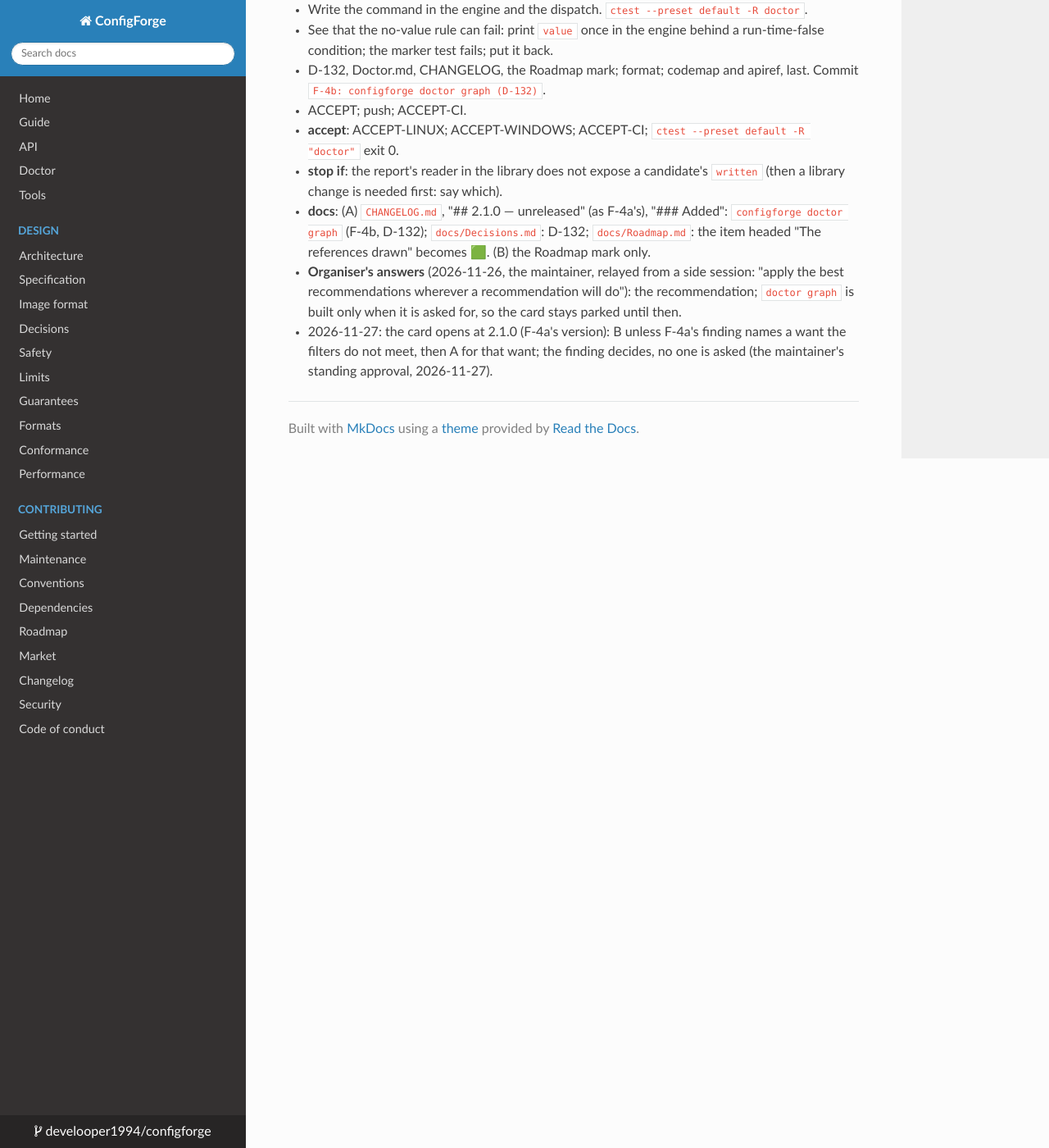
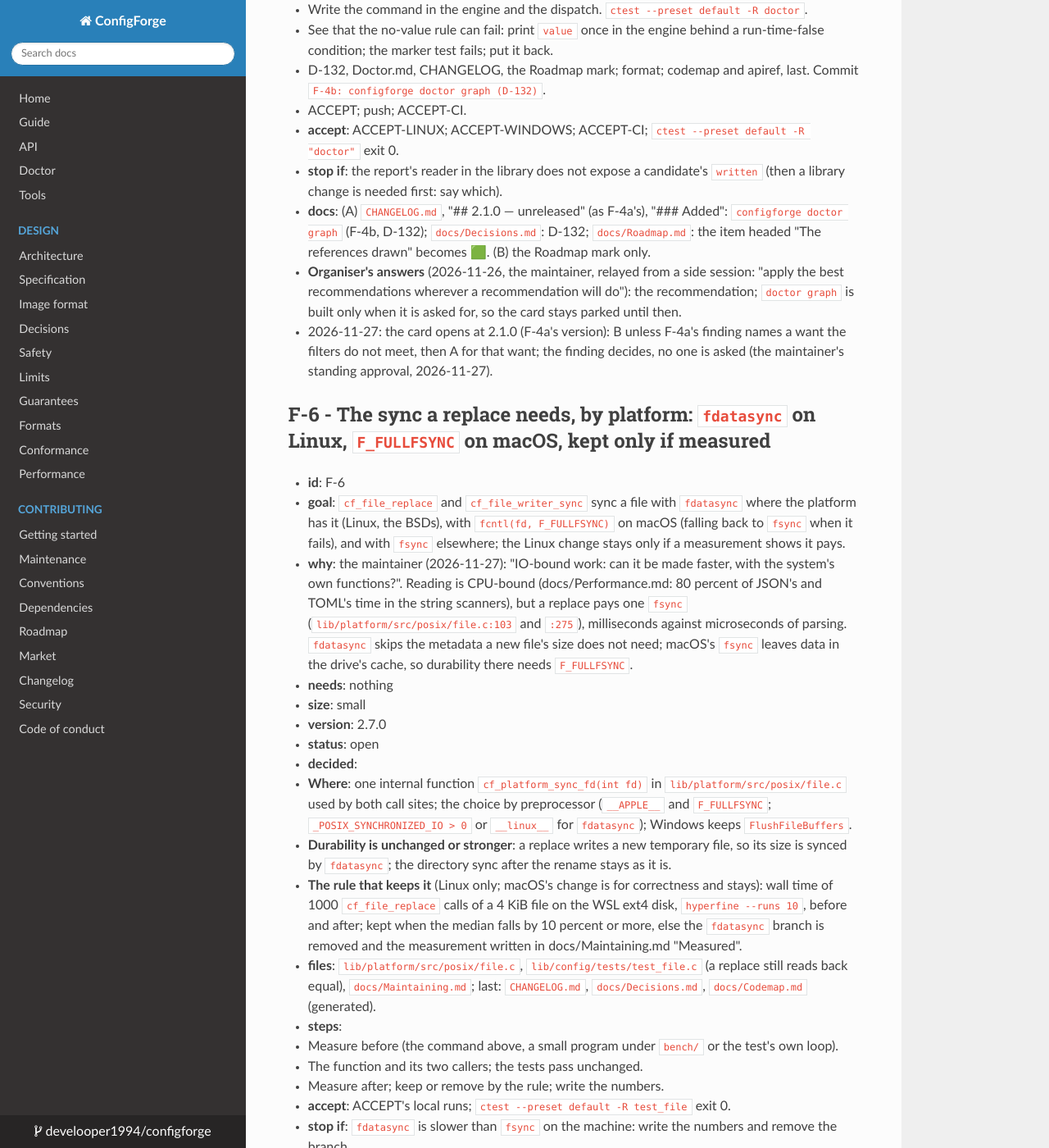
Before and after one commit to develooper1994/configforge, an MkDocs documentation site: the page built from docs/plan/F-files.md, in a window 1280 px wide and 1400 px high, scrolled down 31929 px. Shown: the whole window at 82% size. Built offline with MkDocs 1.6.1, drawn with Linux system fonts in a browser that asks for light colours; some of the changed text lies outside the part shown.

Commit message:
Plan: F-6 (fdatasync and F_FULLFSYNC, kept if measured) and F-7 (many small files, measured first)
Co-Authored-By: Claude Opus 5.5 <noreply@anthropic.com>

```diff
--- a/docs/plan/F-files.md
+++ b/docs/plan/F-files.md
@@ -531,3 +531,47 @@ written, F-3h), D-132 (`doctor graph`, F-4b).
 * **docs**: (A) `CHANGELOG.md`, "## 2.1.0 — unreleased" (as F-4a's), "### Added": `configforge doctor graph` (F-4b, D-132); `docs/Decisions.md`: D-132; `docs/Roadmap.md`: the item headed "The references drawn" becomes 🟩. (B) the Roadmap mark only.
 * **Organiser's answers** (2026-11-26, the maintainer, relayed from a side session: "apply the best recommendations wherever a recommendation will do"): the recommendation; `doctor graph` is built only when it is asked for, so the card stays parked until then.
   * 2026-11-27: the card opens at 2.1.0 (F-4a's version): B unless F-4a's finding names a want the filters do not meet, then A for that want; the finding decides, no one is asked (the maintainer's standing approval, 2026-11-27).
+
+## F-6 - The sync a replace needs, by platform: `fdatasync` on Linux, `F_FULLFSYNC` on macOS, kept only if measured
+
+* **id**: F-6
+* **goal**: `cf_file_replace` and `cf_file_writer_sync` sync a file with `fdatasync` where the platform has it (Linux, the BSDs), with `fcntl(fd, F_FULLFSYNC)` on macOS (falling back to `fsync` when it fails), and with `fsync` elsewhere; the Linux change stays only if a measurement shows it pays.
+* **why**: the maintainer (2026-11-27): "IO-bound work: can it be made faster, with the system's own functions?". Reading is CPU-bound (docs/Performance.md: 80 percent of JSON's and TOML's time in the string scanners), but a replace pays one `fsync` (`lib/platform/src/posix/file.c:103` and `:275`), milliseconds against microseconds of parsing. `fdatasync` skips the metadata a new file's size does not need; macOS's `fsync` leaves data in the drive's cache, so durability there needs `F_FULLFSYNC`.
+* **needs**: nothing
+* **size**: small
+* **version**: 2.7.0
+* **status**: open
+* **decided**:
+  * **Where**: one internal function `cf_platform_sync_fd(int fd)` in `lib/platform/src/posix/file.c` used by both call sites; the choice by preprocessor (`__APPLE__` and `F_FULLFSYNC`; `_POSIX_SYNCHRONIZED_IO > 0` or `__linux__` for `fdatasync`); Windows keeps `FlushFileBuffers`.
+  * **Durability is unchanged or stronger**: a replace writes a new temporary file, so its size is synced by `fdatasync`; the directory sync after the rename stays as it is.
+  * **The rule that keeps it** (Linux only; macOS's change is for correctness and stays): wall time of 1000 `cf_file_replace` calls of a 4 KiB file on the WSL ext4 disk, `hyperfine --runs 10`, before and after; kept when the median falls by 10 percent or more, else the `fdatasync` branch is removed and the measurement written in docs/Maintaining.md "Measured".
+* **files**: `lib/platform/src/posix/file.c`, `lib/config/tests/test_file.c` (a replace still reads back equal), `docs/Maintaining.md`; last: `CHANGELOG.md`, `docs/Decisions.md`, `docs/Codemap.md` (generated).
+* **steps**:
+  1. Measure before (the command above, a small program under `bench/` or the test's own loop).
+  2. The function and its two callers; the tests pass unchanged.
+  3. Measure after; keep or remove by the rule; write the numbers.
+* **accept**: ACCEPT's local runs; `ctest --preset default -R test_file` exit 0.
+* **stop if**: `fdatasync` is slower than `fsync` on the machine: write the numbers and remove the branch.
+* **docs**: `CHANGELOG.md`, under the newest unreleased heading, "### Changed": "a replace syncs with fdatasync on Linux and F_FULLFSYNC on macOS".
+
+## F-7 - Many small files: measured first, then the cost per file cut where it shows
+
+* **id**: F-7
+* **goal**: a benchmark loads a directory of 1000 configuration files of 200 bytes to 4 KiB (the `conf.d` case) and writes 1000 files with `cf_file_replace`; its report splits the time into system calls (open, fstat, read, close, fsync, rename) and parsing; one change is made only where the report shows system calls above a third of the time, chosen from: one directory sync for a batch of replaces in the same directory (a new `cf_file_options` flag, default off), and reading a file of known small size with one `read` into a stack buffer instead of a `FILE*` stream.
+* **why**: the maintainer (2026-11-27): "perhaps it makes sense when there are very many files". With one small file the open and the parse are both microseconds; with a thousand, the per-file system calls and above all a thousand `fsync`s of the same directory add up, and nothing in docs/Performance.md measures it yet.
+* **needs**: nothing
+* **size**: medium
+* **version**: 2.7.0
+* **status**: open
+* **decided**:
+  * **Measured with free tools**: `strace -c -f` for the system call share and `perf stat` (or `hyperfine`) for wall time, on WSL's ext4 and, where the maintainer's VM is up, on its disk; the report is a table in docs/Performance.md, "Many files".
+  * **Rejected now**: `io_uring` (Linux only, a new dependency surface, and the library is synchronous by design, D-14); threads inside the library (D-14: the caller owns threads; a caller may load files in parallel itself, and the document says how).
+  * **The batch sync flag**: `cf_file_options.sync_directory` stays per call by default; a new `cf_file_batch` pair (`cf_file_batch_begin(dir)` / `cf_file_batch_end`) syncs the directory once at the end. Only if the measurement shows directory syncs above a third of the write time.
+* **files**: `bench/many_files.c` (new) and its `bench/CMakeLists.txt` line, `docs/Performance.md`; if a change is made: `lib/platform/src/posix/file.c`, `lib/platform/include/configforge/cf_file.h`, `lib/config/tests/test_file.c`; last: `CHANGELOG.md`, `docs/Decisions.md`.
+* **steps**:
+  1. The benchmark and the report, before any change.
+  2. If the rule is met: the change, its test, the benchmark again.
+  3. Write the table and what was kept.
+* **accept**: ACCEPT's local runs; the benchmark builds in the default preset.
+* **stop if**: the measurement shows parsing above two thirds of the time: write the table, make no change, mark the card done with the numbers.
+* **docs**: `docs/Performance.md` "Many files"; `CHANGELOG.md` only if a change is made.
```
Also changed, not shown: docs/Plan.md (+11 -9 lines), docs/plan/Layout.md (+1 -1 lines).
